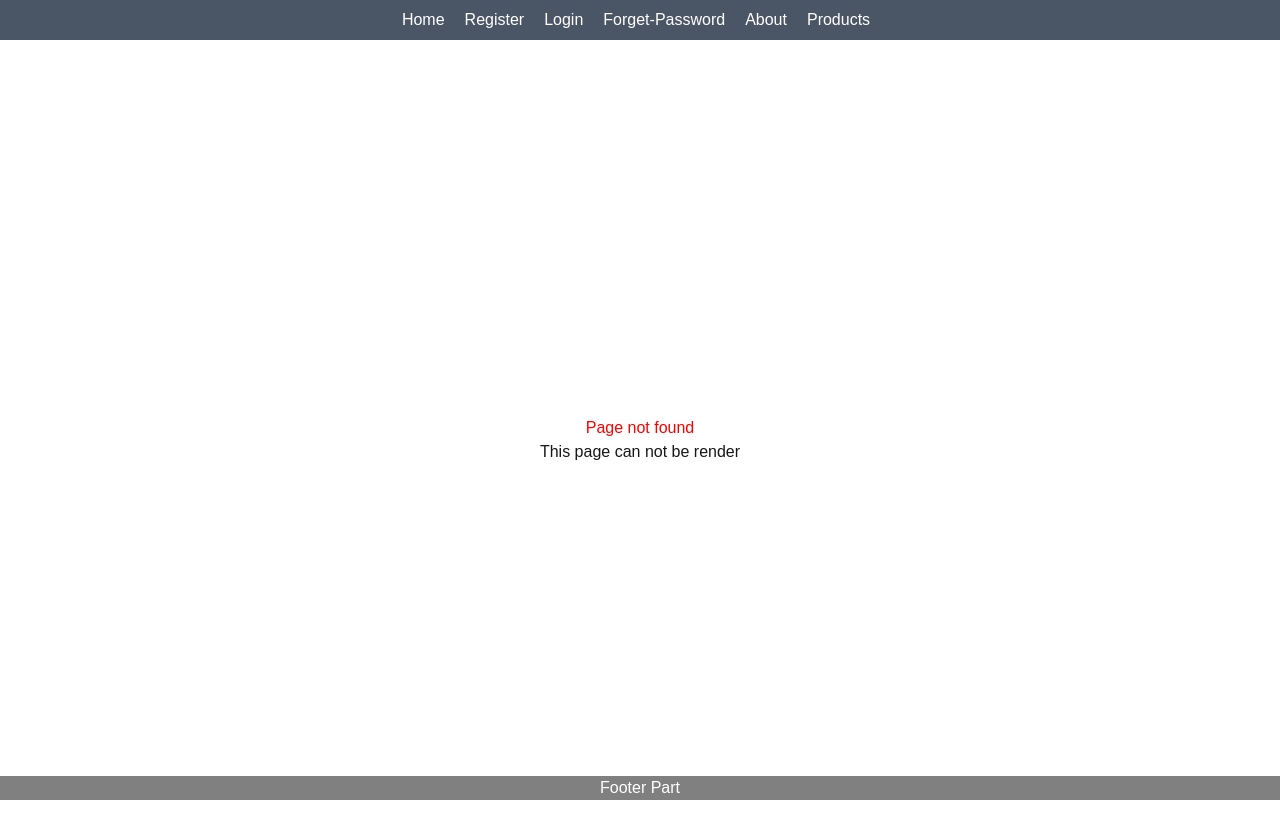
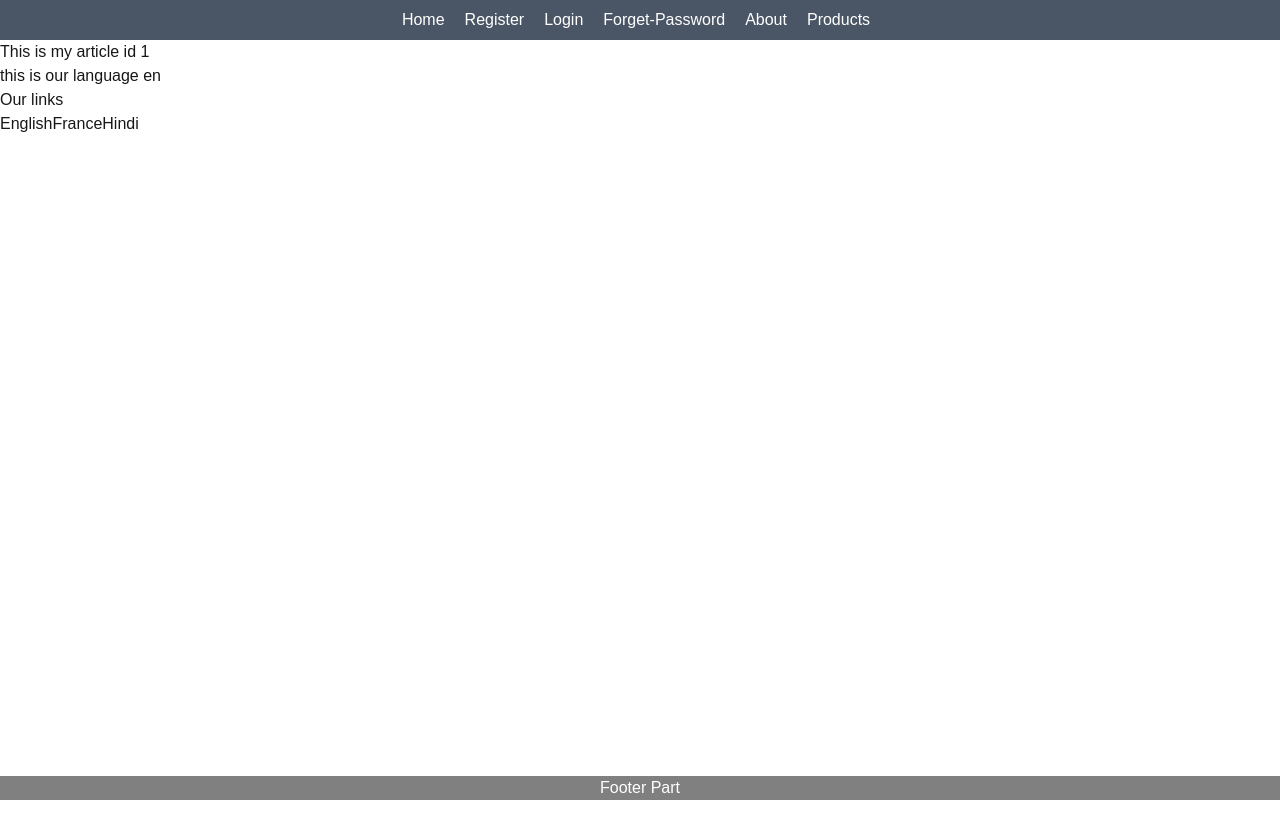
Before and after one commit to mentorvikash/routing-demo, a Next.js app: page /articles/1 in a window 1280 px wide. Before the commit this address had no page. After the commit the page ends 800 px from the top, so only its background shows below. Built offline with nearby package versions, Linux system fonts and the light colour scheme.

Commit message:
params and searchparmas

```diff
--- /dev/null
+++ b/src/app/articles/[articleId]/page.tsx
@@ -0,0 +1,28 @@
+"use client";
+
+import Link from "next/link";
+import React, { use } from "react";
+
+export default function SingleArticle({
+  params,
+  searchParams,
+}: {
+  params: Promise<{ articleId: string }>;
+  searchParams: Promise<{ lang?: string }>;
+}) {
+  const { articleId } = use(params);
+  const { lang = "en" } = use(searchParams);
+
+  return (
+    <div>
+      <h1>This is my article id {articleId}</h1>
+      <h1>this is our language {lang}</h1>
+      <div>
+        <h1>Our links</h1>
+        <Link href="1?lang=en">English</Link>
+        <Link href="2?lang=fr">France</Link>
+        <Link href="3?lang=hin">Hindi</Link>
+      </div>
+    </div>
+  );
+}
```
